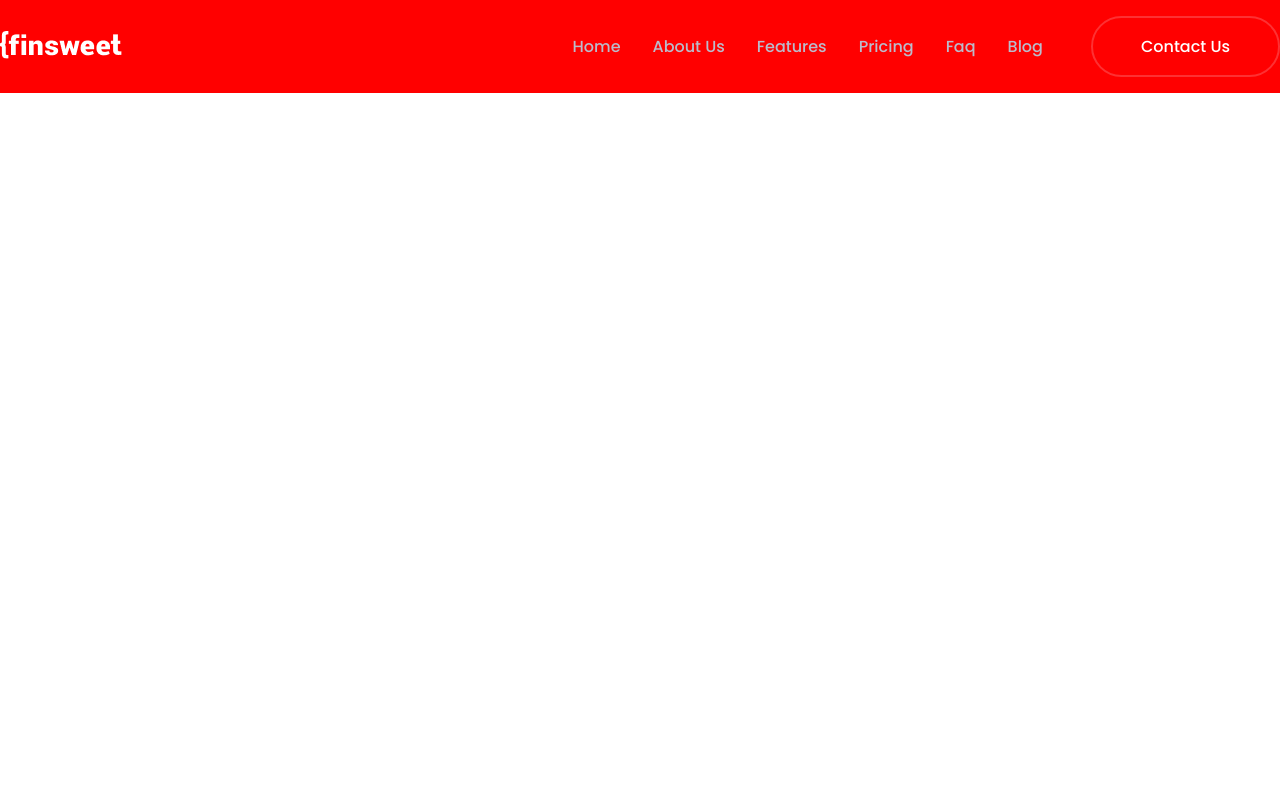
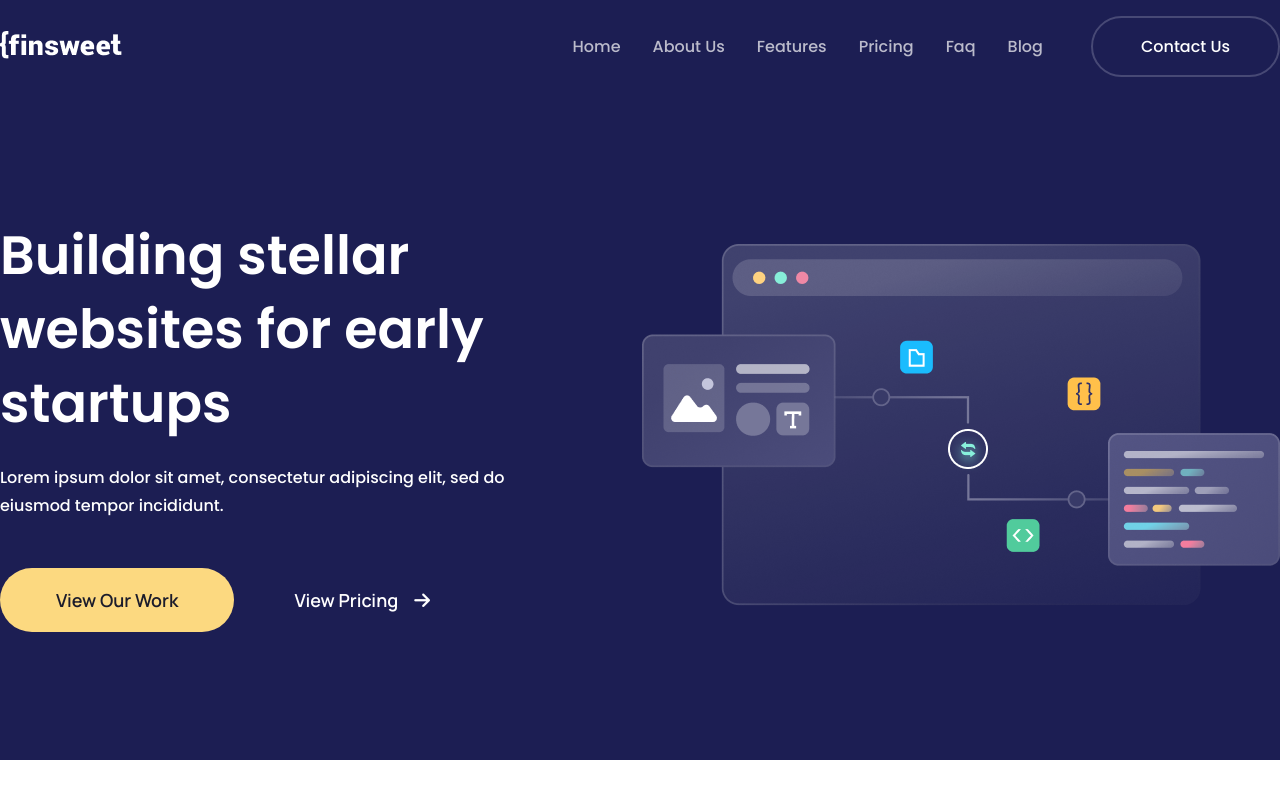
Before and after one commit to Arpita-Nath/finsweet-website, a plain HTML site: page index.html in a window 1280 px wide. Drawn offline with Linux system fonts and the light colour scheme.

Commit message:
banner done

```diff
--- a/css/style.css
+++ b/css/style.css
@@ -3,6 +3,8 @@
     --poppins:'Poppins', sans-serif;
     --nunito:'Nunito', sans-serif;
     --open_sans:'Open Sans', sans-serif;
+    --manrope: 'Manrope', sans-serif;
+    --tint_blue: #1C1E53;
 
 }
 *{
@@ -44,8 +46,12 @@ h1,h2,h3,h4,h5,h6,p{
 
 /* =========Navbar Code Starts======== */
 #navbar{
-    background: red;
+    position: absolute;
+    top: 0;
+    left: 0;
+    width: 100%;
     padding: 16px 0;
+    z-index: 999;
 }
 .nav_wrapper{
     display: flex;
@@ -78,8 +84,66 @@ h1,h2,h3,h4,h5,h6,p{
 }
 /* =========Navbar Code Ends======== */
 
-/* =========Common Code Starts======== */
-/* =========Common Code Ends======== */
+/* =========Banner Code Starts======== */
+#banner{
+    position: relative;
+    padding: 218px 0 128px 0;
+    background: var(--tint_blue);
+}
+.banner_wrapper{
+    display: flex;
+    column-gap: 60px;
+    align-items: center;
+}
+.banner_content{
+    width: 582px;
+}
+.banner_content h1{
+    color: #FFF;
+    font-family: var(--poppins);
+    font-size: 54px;
+    font-weight: 600;
+    line-height: 74px;
+}
+.banner_content p{
+    width: 562px;
+    color: #FFF;
+    font-family: var(--poppins);
+    font-size: 16px;
+    font-weight: 500;
+    line-height: 28px;
+    margin-top: 24px;
+    margin-bottom: 48px;
+}
+.banner_btn a{
+    padding: 16px 56px;
+    border-radius: 41px;
+    background: #FCD980;
+    color: #1B1C2B;
+    font-family: var(--manrope);
+    font-size: 18px;
+    font-weight: 600;
+    line-height: 32px;
+    text-transform: capitalize;
+}
+.banner_btn a:last-child{
+    background: transparent;
+    color: #FFF;
+}
+.banner_btn a:last-child i{
+    margin-left: 16px;
+}
+.banner_img{
+    width: 638px;
+    height: 362px;
+    overflow: hidden;
+}
+.banner_img img{
+    height: 100%;
+    width: 100%;
+    object-fit: cover;
+}
+/* =========Banner Code Ends======== */
 
 /* =========Common Code Starts======== */
 /* =========Common Code Ends======== */
--- a/index.html
+++ b/index.html
@@ -6,7 +6,8 @@
     <title>Finsweet Website</title>
     <link rel="preconnect" href="https://fonts.googleapis.com">
     <link rel="preconnect" href="https://fonts.gstatic.com" crossorigin>
-    <link href="https://fonts.googleapis.com/css2?family=Nunito:wght@300;400;600;700&family=Open+Sans:wght@300;400;500;600;700&family=Poppins:wght@300;400;500;600;700&display=swap" rel="stylesheet">
+    <link href="https://fonts.googleapis.com/css2?family=Manrope:wght@300;400;500;600;700;800&family=Nunito:wght@300;400;600;700&family=Open+Sans:wght@300;400;500;600;700&family=Poppins:wght@300;400;500;600;700&display=swap" rel="stylesheet">
+    <link rel="stylesheet" href="https://cdnjs.cloudflare.com/ajax/libs/font-awesome/6.5.1/css/all.min.css" integrity="sha512-DTOQO9RWCH3ppGqcWaEA1BIZOC6xxalwEsw9c2QQeAIftl+Vegovlnee1c9QX4TctnWMn13TZye+giMm8e2LwA==" crossorigin="anonymous" referrerpolicy="no-referrer" />
     <link rel="stylesheet" href="./css/style.css">
 </head>
 <body>
@@ -50,8 +51,25 @@
     <!-- ===========Navbar Code Ends=============== -->
 
 
-    <!-- ===========Navbar Code Starts=============== -->
-    <!-- ===========Navbar Code Ends=============== -->
+    <!-- ===========Banner Code Starts=============== -->
+    <section id="banner">
+        <div class="container">
+            <div class="banner_wrapper">
+                <div class="banner_content">
+                    <h1>Building stellar websites for early startups</h1>
+                    <p>Lorem ipsum dolor sit amet, consectetur adipiscing elit, sed do eiusmod tempor incididunt.</p>
+                    <div class="banner_btn">
+                        <a href="#">view our work</a>
+                        <a href="#">view pricing<i class="fa-solid fa-arrow-right"></i></a>
+                    </div>
+                </div>
+                <div class="banner_img">
+                    <img src="./images/banner_shape.png" alt="img">
+                </div>
+            </div>
+        </div>
+    </section>
+    <!-- ===========Banner Code Ends=============== -->
 
     <!-- ===========Navbar Code Starts=============== -->
     <!-- ===========Navbar Code Ends=============== -->
```
Also changed, not shown: images/banner_shape.png (added).
